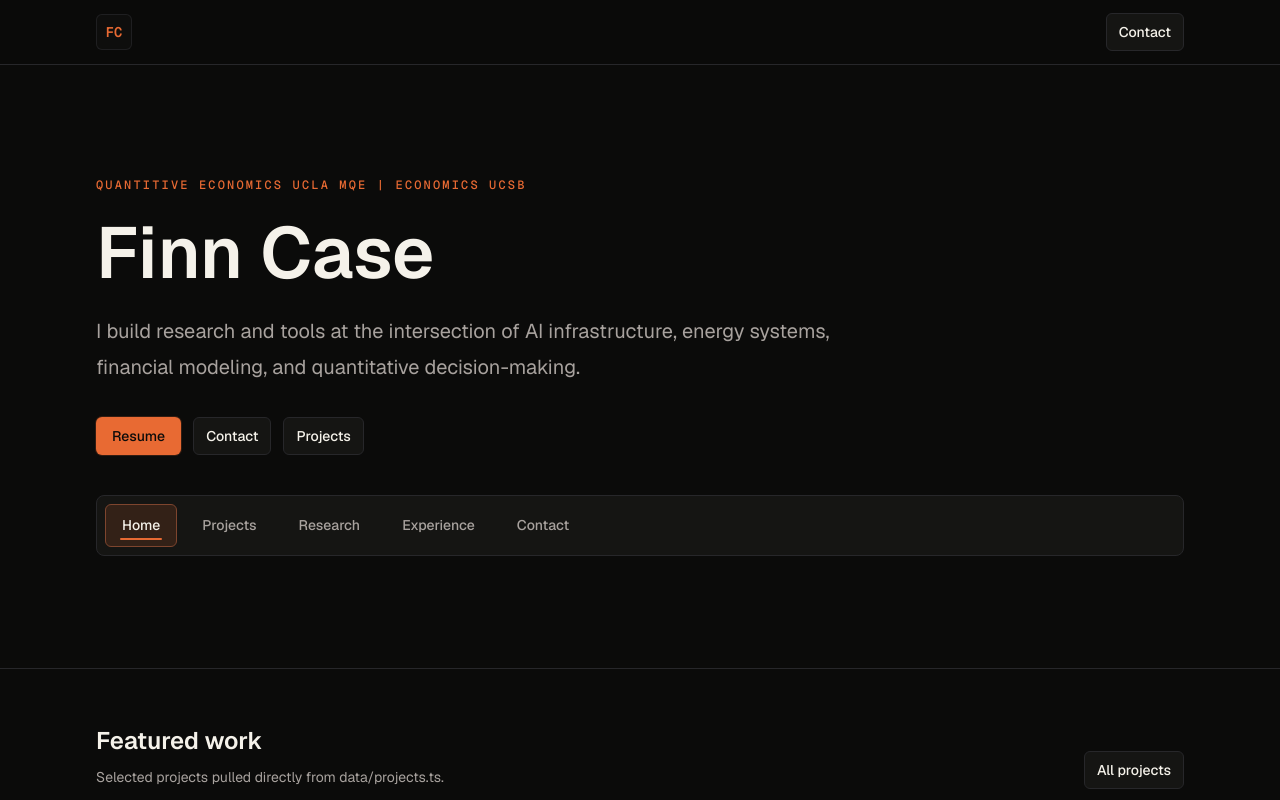
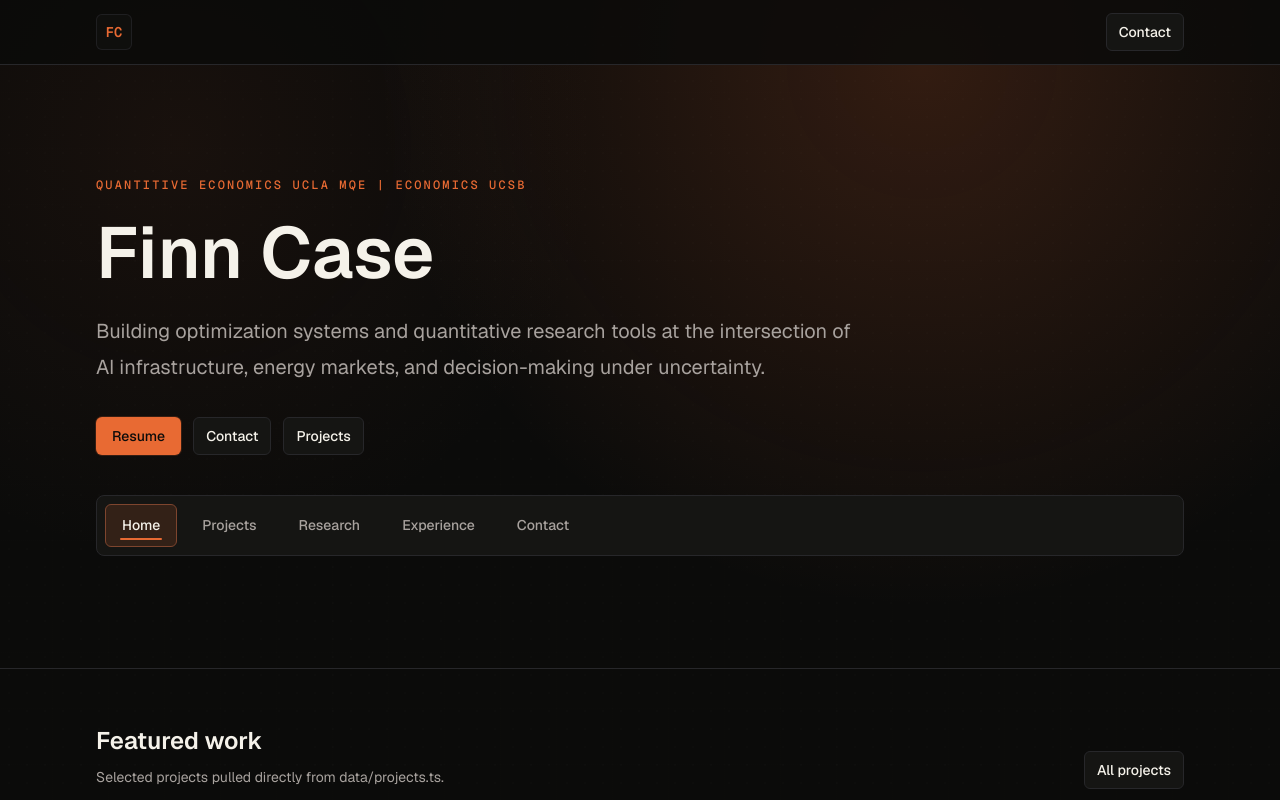
Before and after one commit to finnrcase/finn-portfolio, a Next.js app: page / in a window 1280 px wide. Shown: the top 800 px of the page. Built offline with nearby package versions, Linux system fonts and the light colour scheme; no server answers.

Commit message:
Polish homepage background

```diff
--- a/app/globals.css
+++ b/app/globals.css
@@ -23,9 +23,43 @@
 }
 
 body {
-  background: var(--background);
+  position: relative;
+  background:
+    radial-gradient(
+      circle at 72% 8%,
+      color-mix(in srgb, var(--accent) 18%, transparent) 0,
+      transparent 34rem
+    ),
+    radial-gradient(circle at 14% 18%, rgba(143, 67, 38, 0.1), transparent 26rem),
+    var(--background);
   color: var(--foreground);
   font-family: var(--font-geist-sans), ui-sans-serif, system-ui, sans-serif;
+}
+
+body::before {
+  position: fixed;
+  inset: 0;
+  z-index: 0;
+  pointer-events: none;
+  background-image:
+    linear-gradient(rgba(245, 242, 234, 0.035) 1px, transparent 1px),
+    linear-gradient(90deg, rgba(245, 242, 234, 0.035) 1px, transparent 1px),
+    radial-gradient(circle at center, rgba(245, 242, 234, 0.06) 0 1px, transparent 1px);
+  background-position:
+    center,
+    center,
+    0 0;
+  background-size:
+    56px 56px,
+    56px 56px,
+    18px 18px;
+  content: "";
+  opacity: 0.22;
+}
+
+body > * {
+  position: relative;
+  z-index: 1;
 }
 
 ::selection {
--- a/data/profile.ts
+++ b/data/profile.ts
@@ -23,7 +23,7 @@ export const profile: Profile = {
   role: "Quantitative Economics • AI Infrastructure • Systems Optimization",
   location: "United States",
   summary:
-    "I build research and tools at the intersection of AI infrastructure, energy systems, financial modeling, and quantitative decision-making.",
+    "Building optimization systems and quantitative research tools at the intersection of AI infrastructure, energy markets, and decision-making under uncertainty.",
   bio: `I work across quantitative economics, AI infrastructure, systems optimization, and applied research.
 
 My portfolio focuses on technical projects, research, and tools that connect rigorous modeling with practical systems. I am especially interested in infrastructure, energy, financial decision-making, and the analytical workflows that make complex systems easier to understand and improve.`,
```
